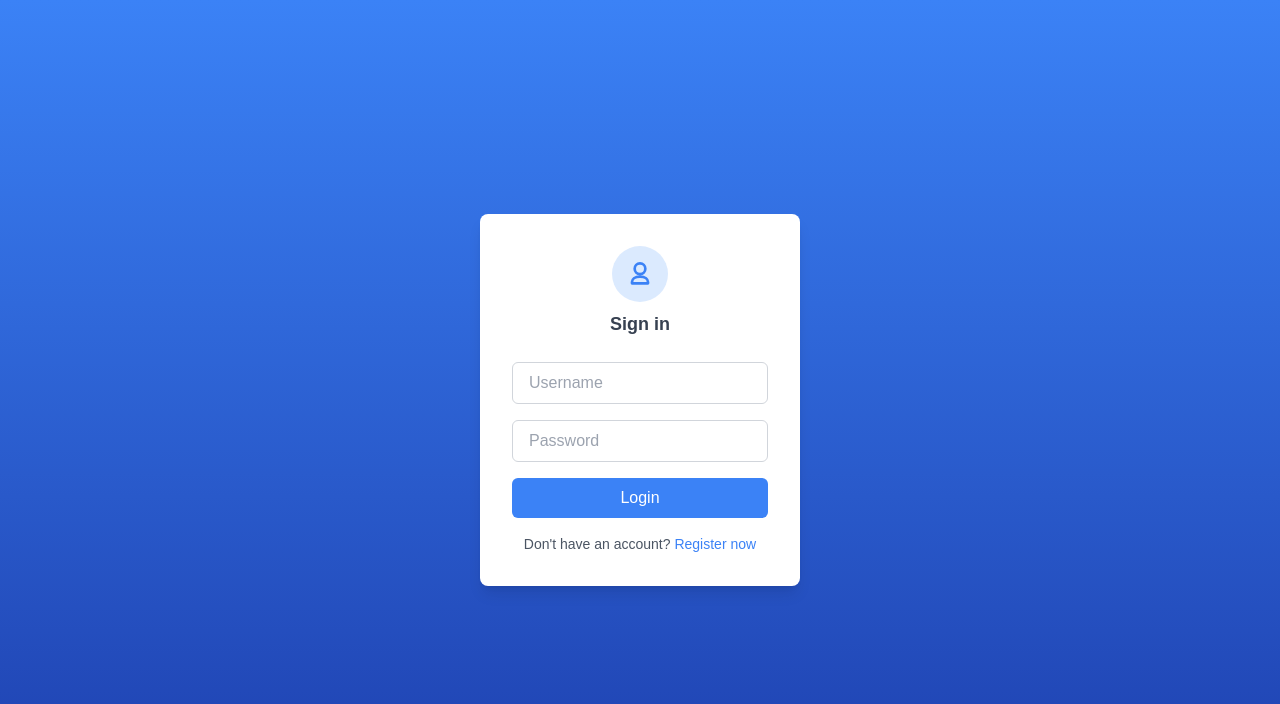
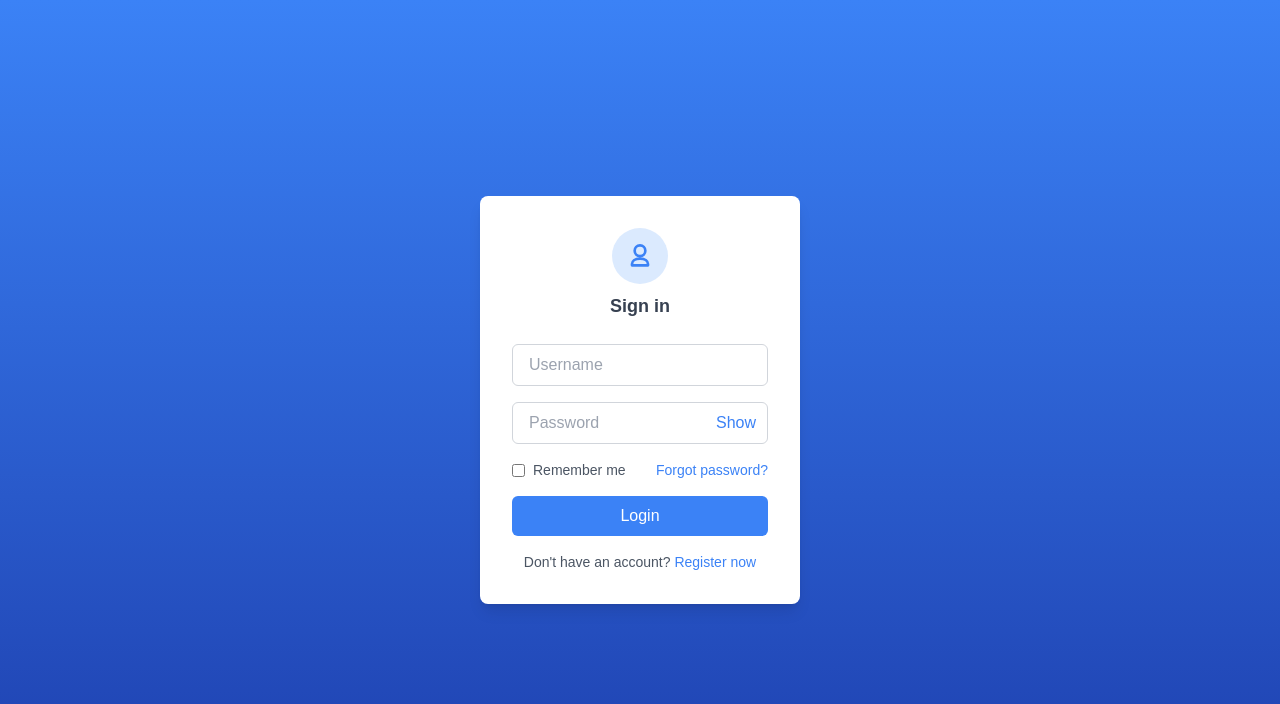
Before and after one commit to ChifundoKauwa/accomodation-finder, a Next.js app: page / in a window 1280 px wide. Shown: the top 704 px of the page. Built offline with nearby package versions, Linux system fonts and the light colour scheme.

Commit message:
merge to main

```diff
--- a/components/Dashboard.js
+++ b/components/Dashboard.js
@@ -2,8 +2,40 @@ import React from 'react';
 
 const Dashboard = () => {
   return (
-    <div className="flex items-center justify-center min-h-screen bg-green-500">
-      <h1 className="text-2xl font-bold text-white">Welcome to your Dashboard!</h1>
+    <div className="min-h-screen bg-gray-100 p-4">
+      <header className="bg-white shadow-md py-4 px-6 flex justify-between items-center">
+        <h1 className="text-2xl font-semibold text-gray-800">Dashboard</h1>
+        <button className="px-4 py-2 bg-blue-500 text-white rounded-md hover:bg-blue-600">
+          Logout
+        </button>
+      </header>
+
+      <main className="mt-8 p-6">
+        <section className="grid grid-cols-1 md:grid-cols-2 lg:grid-cols-3 gap-6">
+          <div className="bg-white rounded-lg shadow-md p-6">
+            <h2 className="text-lg font-semibold text-gray-700">Welcome Back!</h2>
+            <p className="mt-2 text-gray-500">Your last login was 2 hours ago.</p>
+          </div>
+
+          <div className="bg-white rounded-lg shadow-md p-6">
+            <h2 className="text-lg font-semibold text-gray-700">Statistics</h2>
+            <p className="mt-2 text-gray-500">Check your recent activity and stats.</p>
+          </div>
+
+          <div className="bg-white rounded-lg shadow-md p-6">
+            <h2 className="text-lg font-semibold text-gray-700">Notifications</h2>
+            <p className="mt-2 text-gray-500">You have 3 new messages.</p>
+          </div>
+        </section>
+
+        <section className="mt-8">
+          <h2 className="text-xl font-semibold text-gray-800">Recent Activity</h2>
+          <div className="bg-white rounded-lg shadow-md mt-4 p-6">
+            <p className="text-gray-500">Here’s a summary of your recent activities...</p>
+            {/* You can add more details or charts here */}
+          </div>
+        </section>
+      </main>
     </div>
   );
 };
--- a/components/LoginForm.js
+++ b/components/LoginForm.js
@@ -2,26 +2,13 @@ import React, { useState } from 'react';
 import { Link, useNavigate } from 'react-router-dom';
 
 const LoginForm = () => {
-  const [username, setUsername] = useState('');
-  const [password, setPassword] = useState('');
-  const [error, setError] = useState('');
+  const [showPassword, setShowPassword] = useState(false);
   const navigate = useNavigate();
 
-  const handleSubmit = (e) => {
+  const handleLogin = (e) => {
     e.preventDefault();
-    setError('');
-
-    if (username === '' || password === '') {
-      setError('Please fill out all fields');
-      return;
-    }
-
-    // Dummy authentication logic
-    if (username === 'testuser' && password === 'password123') {
-      navigate('/dashboard'); // Redirect to a dashboard page
-    } else {
-      setError('Invalid username or password');
-    }
+    // Simulate login success; you can add your authentication logic here
+    navigate('/dashboard');
   };
 
   return (
@@ -36,28 +23,37 @@ const LoginForm = () => {
           <h2 className="mt-2 text-lg font-semibold text-gray-700">Sign in</h2>
         </div>
 
-        <form className="space-y-4" onSubmit={handleSubmit}>
+        <form className="space-y-4" onSubmit={handleLogin}>
           <div>
             <input
               type="text"
               placeholder="Username"
-              value={username}
-              onChange={(e) => setUsername(e.target.value)}
               className="w-full px-4 py-2 border border-gray-300 rounded-md focus:outline-none focus:border-blue-500"
             />
           </div>
 
-          <div>
+          <div className="relative">
             <input
-              type="password"
+              type={showPassword ? "text" : "password"}
               placeholder="Password"
-              value={password}
-              onChange={(e) => setPassword(e.target.value)}
               className="w-full px-4 py-2 border border-gray-300 rounded-md focus:outline-none focus:border-blue-500"
             />
+            <button
+              type="button"
+              className="absolute inset-y-0 right-3 flex items-center text-blue-500 hover:text-blue-600"
+              onClick={() => setShowPassword(!showPassword)}
+            >
+              {showPassword ? "Hide" : "Show"}
+            </button>
           </div>
 
-          {error && <p className="text-red-500 text-sm">{error}</p>}
+          <div className="flex items-center justify-between text-sm text-gray-600">
+            <label className="inline-flex items-center">
+              <input type="checkbox" className="text-blue-500 border-gray-300 rounded focus:ring-0" />
+              <span className="ml-2">Remember me</span>
+            </label>
+            <Link to="/signup" className="text-blue-500 hover:underline">Forgot password?</Link>
+          </div>
 
           <button type="submit" className="w-full py-2 mt-4 text-white bg-blue-500 rounded-md hover:bg-blue-600 focus:outline-none focus:ring-2 focus:ring-blue-400 focus:ring-opacity-75">
             Login
```
